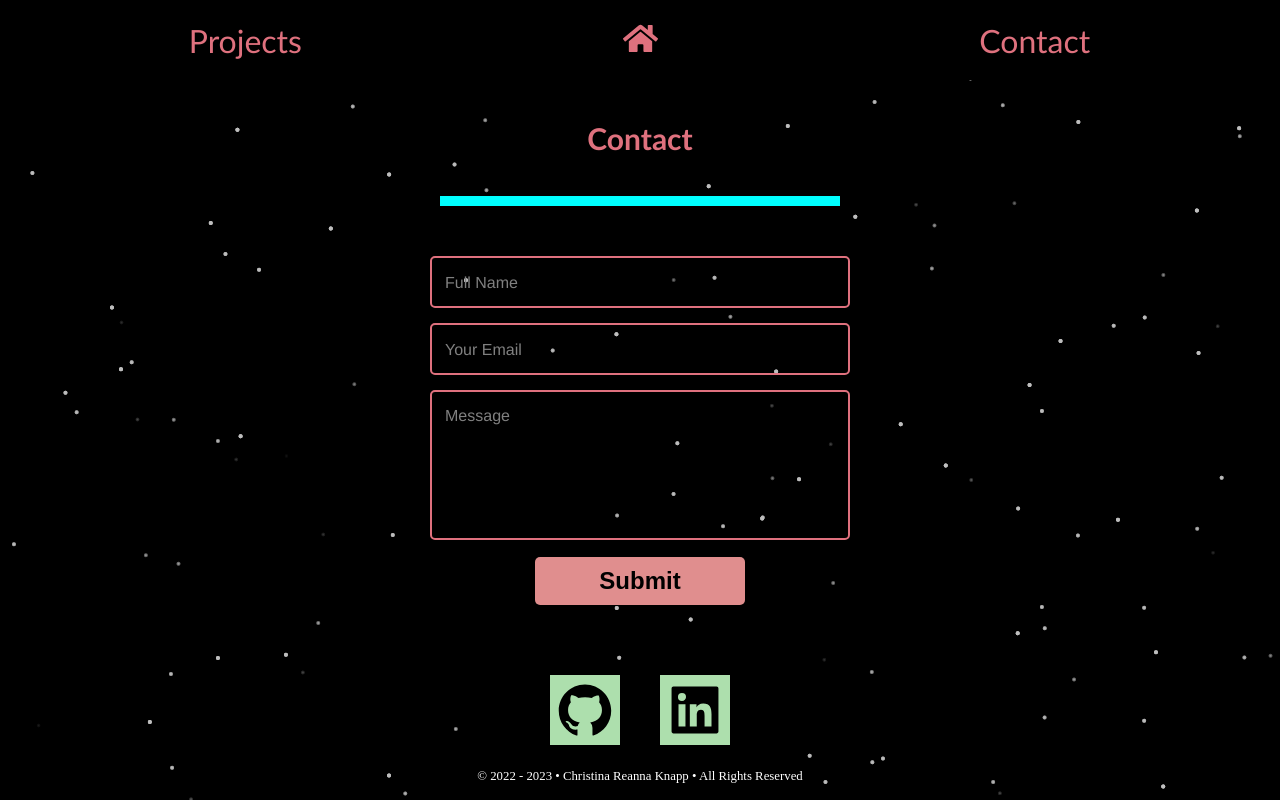
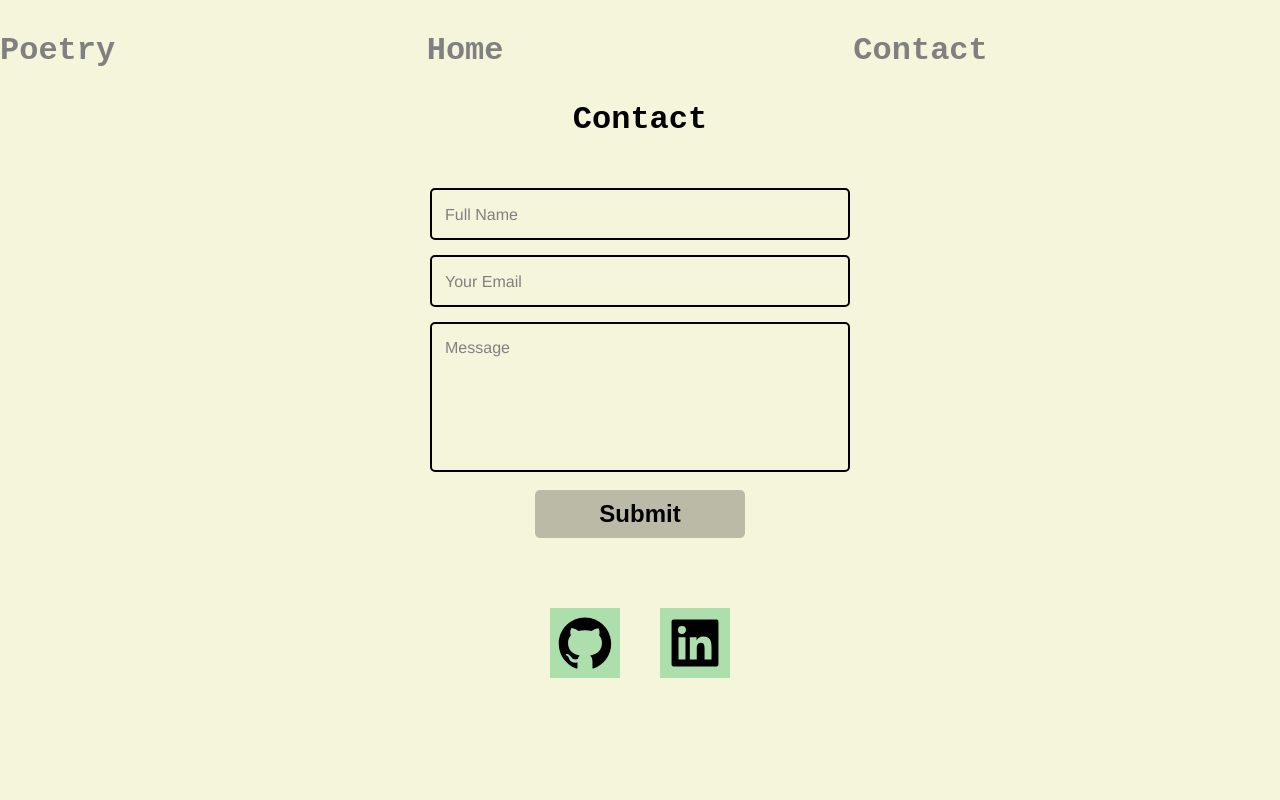
Before and after one commit to christinareanna/christinareanna.github.io, a React (Create React App) app: page /contact in a window 1280 px wide. Built offline with nearby package versions, Linux system fonts and the light colour scheme.

Commit message:
Redo site

```diff
--- a/package.json
+++ b/package.json
@@ -7,7 +7,7 @@
     "@testing-library/jest-dom": "^5.16.1",
     "@testing-library/react": "^12.1.2",
     "@testing-library/user-event": "^13.5.0",
-    "bootstrap": "^5.1.3",
+    "bootstrap": "^5.3.0-alpha1",
     "emailjs-com": "^3.2.0",
     "hamburger-react": "^2.5.0",
     "react": "^17.0.2",
--- a/src/App.css
+++ b/src/App.css
@@ -4,29 +4,9 @@
   box-sizing: border-box;
 }
 
-/* width */
-::-webkit-scrollbar {
-  width: 10px;
-}
-
-/* Track */
-::-webkit-scrollbar-track {
-  background: linear-gradient(0deg, rgba(255, 0, 0, 1) 0%, rgba(7, 0, 211, 1) 100%);
-}
-
-/* Handle */
-::-webkit-scrollbar-thumb {
-  background: lime;
-}
-
-/* Handle on hover */
-::-webkit-scrollbar-thumb:hover {
-  background: #555;
-}
-
-
 .App {
   text-align: center;
+  font-family: monospace;
 }
 
 .foreground {
@@ -39,26 +19,25 @@
 .background {
   z-index: -1;
   position: fixed;
-  background-color: #000000;
+  background-color: beige;
   width: 100%;
   height: 100%;
 }
 
 .footer {
-  color: white;
+  color: beige;
   font-size: clamp(.8rem, 1vw, .9rem);
   margin: 10px 30px;
-  font-family: 'Times New Roman', Times, serif;
 }
 
 #target {
-  background-color: black;
+  background-color: beige;
   min-height: 30px;
   min-width: 60%;
   font-size: clamp(1rem, .5rem + 5vw, 5rem);
   text-align: center;
   padding: 1rem 0;
-  color: #addfad;
+  color: black;
   animation: slideRight 2s ease-in-out;
 }
 
@@ -74,13 +53,13 @@
 }
 
 #desc {
-  background-color: black;
+  background-color: beige;
   min-width: 30%;
   min-height: 80px;
   text-align: center;
   font-size: clamp(.6rem, .5rem + 5vw, 2rem);
   padding: 0 2rem;
-  color: white;
+  color: black;
   animation: slideIn 2s ease-in-out;
 }
 
@@ -104,26 +83,25 @@ body {
 h1, h2 {
   /* font-size: clamp(1rem, 5vw, 2rem); */
   font-size: clamp(.5rem, .5rem + 5vw, 2rem);
-  font-family: 'Gill Sans', 'Gill Sans MT', Calibri, 'Helvetica', sans-serif;
   color: black;
   text-align: center;
 }
 
 .home-title {
-  color: white;
+  color: black;
 }
 
 /* .img-div {
   min-width: 30rem;
 } */
 
-.link {
+/* .link {
   text-align: center;
   text-decoration: none;
   color: #df717e;
   justify-content: center;
   padding: 5rem 0;
-}
+} */
 
 /* .pikachu {
   max-width: 40%;
@@ -147,7 +125,7 @@ h1, h2 {
   max-width: 400px;
   height: auto;
   align-items: center;
-  border: 2px solid black;
+  border-radius: 100%;
 }
 
 /* .thinkful {
@@ -203,7 +181,6 @@ h1, h2 {
   /* color: black; */
   /* min-width: 60%; */
   background: rgb(152, 181, 182);
-  font-family: 'Gill Sans', 'Gill Sans MT', Calibri, 'Trebuchet MS', sans-serif;
   text-align: center;
   padding: 0.8rem;
   font-size: clamp(.5rem, .2rem + 5vw, 2rem);
@@ -219,7 +196,6 @@ h1, h2 {
 .global {
   /* font-size: clamp(.5rem, 5vw, 2rem); */
   /* font-size: clamp(16px, 4vw, 22px); */
-  font-family: 'Gill Sans', 'Gill Sans MT', Calibri, 'Trebuchet MS', sans-serif;
   color: black;
   max-width: 100%;
   text-align: center;
@@ -239,13 +215,9 @@ h1, h2 {
   /* padding: 20px; */
 }
 
-.read-more {
-  color: white;
-}
 
-.passion-explain {
+/* .passion-explain {
   background: rgb(0, 99, 173, 0.3);
-  font-family: 'Gill Sans', 'Gill Sans MT', Calibri, 'Trebuchet MS', sans-serif;
   text-align: center;
   font-size: clamp(.4rem, .2rem + 5vw, 1.5rem);
   -webkit-transform: scale(0.8);
@@ -255,34 +227,16 @@ h1, h2 {
 }
 
 .paragraph-explain {
-  font-family: 'Gill Sans', 'Gill Sans MT', Calibri, 'Trebuchet MS', sans-serif;
   color: #addfad;
   max-width: 100%;
   padding: 20px;
   text-align: center;
-}
+} */
 
-/* the icon isn't centered within the button and i don't have time so come back to wrestle with it */
-.readmore-btn {
-  color: black;
-  background-color: #e08e8e;
-  font-family: 'Montserrat', Arial, Helvetica, sans-serif;
-  width: 200px;
-  border-radius: 5px;
-  border: 0;
-  cursor: pointer;
-  font-size: clamp(.3rem, .2rem + 5vw, 1.2rem);
-  margin: 1rem;
-  padding-top: 1rem;
-  padding-bottom: 1rem;
-  transition: all 0.3s;
-  font-weight: 700;
-}
 
 .button {
   color: black;
-  background-color: #e08e8e;
-  font-family: 'Montserrat', Arial, Helvetica, sans-serif;
+  background-color: rgba(0, 0, 0, 0.239);
   width: 200px;
   border-radius: 5px;
   border: 0;
@@ -312,12 +266,11 @@ hr {
   max-width: 400px;
   margin-right: auto;
   margin-left: auto;
-  background-color: aqua;
-  border: #000000;
-  height: 10px;
+  background-color: black;
+  height: 8px;
 }
 
-.blog-container {
+/* .blog-container {
   height: 100%;
   text-align: center;
   justify-content: center;
@@ -327,7 +280,6 @@ hr {
 }
 
 .blog-title {
-  font-family: 'Gill Sans', 'Gill Sans MT', Calibri, 'Trebuchet MS', sans-serif;
   color: black;
   min-width: 60%;
   text-align: center;
@@ -337,14 +289,12 @@ hr {
 }
 
 .project-title {
-  font-family: 'Gill Sans', 'Gill Sans MT', Calibri, 'Trebuchet MS', sans-serif;
   color: black;
   min-width: 60%;
   text-align: center;
 }
 
 .project-container {
-  font-family: 'Gill Sans', 'Gill Sans MT', Calibri, 'Trebuchet MS', sans-serif;
   color: black;
   min-width: 60%;
   text-align: center;
@@ -358,11 +308,10 @@ hr {
   height: auto;
   align-items: center;
   border: 2px solid black;
-}
+} */
 
 
 .blog {
-  font-family: 'Gill Sans', 'Gill Sans MT', Calibri, 'Trebuchet MS', sans-serif;
   color: black;
   max-width: 100%;
   text-align: center;
--- a/src/App.js
+++ b/src/App.js
@@ -1,5 +1,5 @@
 import "./App.css";
-import ParticleBackground from "./ParticleBackground";
+// import ParticleBackground from "./ParticleBackground";
 import { BrowserRouter as Router, Routes, Route } from "react-router-dom";
 import Home from "./pages/Home";
 // import Blogs from "./pages/Blogs";
@@ -7,6 +7,7 @@ import Contact from "./pages/Contact";
 import NoPage from "./pages/NoPage";
 import Navbar from "./components/Navbar";
 import Projects from "./pages/Projects";
+import { Poetry } from "./pages/Poems";
 import { Footer } from "./components/Footer";
 
 // added the nav bar
@@ -19,7 +20,7 @@ function App() {
           <Routes>
             <Route exact path="/" element={<Home />} />
             {/* <Route path="/blogs" element={<Blogs />} /> */}
-            <Route path="/projects" element={<Projects />} />
+            <Route path="/poetry" element={<Poetry />} />
             <Route path="/contact" element={<Contact />} />
             <Route path="*" element={<NoPage />} />
           </Routes>
@@ -27,7 +28,7 @@ function App() {
         <Footer />
       </div>
       <div className="background">
-        <ParticleBackground />
+        {/* <ParticleBackground /> */}
       </div>
     </div>
   );
--- a/src/ParticleBackground.js
+++ b/src/ParticleBackground.js
@@ -1,10 +1,10 @@
-import React from "react";
-import Particles from "react-tsparticles"
-import particlesConfig from "./config/particle-config";
+// import React from "react";
+// import Particles from "react-tsparticles"
+// import particlesConfig from "./config/particle-config";
 
-export default function ParticleBackground() {
-    return (
-        <Particles
-        params={particlesConfig}></Particles>
-    )
-}
+// export default function ParticleBackground() {
+//     return (
+//         <Particles
+//         params={particlesConfig}></Particles>
+//     )
+// }
--- a/src/components/ContactForm.css
+++ b/src/components/ContactForm.css
@@ -42,7 +42,7 @@ Form {
     border-radius: 5px;
     line-height: 22px;
     background-color: transparent;
-    border: 2px solid #df717e;
+    border: 2px solid black;
     transition: all 0.3s;
     padding: 13px;
     margin-bottom: 15px;
@@ -62,7 +62,7 @@ input::placeholder {
 }
 
 .contact-button {
-    background: #e08e8e;
+    background: rgba(0, 0, 0, 0.239);
     font-family: 'Montserrat', Arial, Helvetica, sans-serif;
     width: 50%;
     border-radius: 5px;
@@ -78,7 +78,7 @@ input::placeholder {
 }
 
 .contact-button:hover {
-    background: #e08e8e;
+    background: black;
 }
 
 /* textarea {
--- a/src/components/Navbar/NavbarElements.js
+++ b/src/components/Navbar/NavbarElements.js
@@ -1,6 +1,5 @@
 // style components
-import styled from 'styled-components'
-import { NavLink as Link } from 'react-router-dom'
+import styled from 'styled-components';
 
 export const Nav = styled.nav`
     background: #000;
@@ -19,23 +18,14 @@ export const Nav = styled.nav`
 export const NavbarContainer = styled.div`
 display: flex;
 justify-content: space-between;
-height: 80px;
+height: 6rem;
+background-color: beige;
 z-index: 1;
 width: 100%;
-padding: 0 24px;
-max-width: 2100px;
+max-width: 100%;
 `
 
-export const NavLogo = styled(Link)`
-color: white;
-justify-self: flex-start;
-cursor: pointer;
-font-size: 1.5rem;
-display: flex;
-align-items: center;
-font-weight: bold;
-text-decoration: none;
-`
+
 
 export const MobileIcon = styled.div`
 display: none;
@@ -52,13 +42,23 @@ display: none;
 `
 
 export const NavMenu = styled.ul`
+text-decoration: none;
 display: flex;
-height: "200px";
+height: 6em;
 align-items: center;
 list-style: none;
 text-align: center;
 margin: 0;
 padding: 0;
+font-family: monospace;
+font-size: 1rem;
+background-color: beige;
+width: 100%;
+max-width: 100%;
+color: white;
+justify-content: center;
+
+
 @media screen and (max-width: 768px) {
     display: none;
 }
@@ -66,5 +66,6 @@ padding: 0;
 
 export const NavItem = styled.li`
 margin-top: 20px;
-height: "200px";
+text-decoration: none;
+width: 100%;
 `
--- a/src/components/Navbar/index.js
+++ b/src/components/Navbar/index.js
@@ -1,28 +1,37 @@
 import React from "react";
 import { Link } from "react-router-dom";
-import { FaHome } from "react-icons/fa";
+// import { FaHome } from "react-icons/fa";
+import styled from 'styled-components';
 import { Nav, NavbarContainer, NavMenu, NavItem } from "./NavbarElements";
 
+const StyledLink = styled(Link)`
+color: grey;
+justify-self: flex-start;
+cursor: pointer;
+font-size: 2rem;
+display: flex;
+justify-content: center;
+align-items: center;
+font-weight: bold;
+text-decoration: none;
+`
 
 const Navbar = () => {
+
     return (
         // come back to make styling global
         <>
             <Nav>
                 <NavbarContainer>
-                    <NavMenu style={{ fontFamily: "calibri", width: "100%", maxWidth: "100%", justifyContent: "center" }}>
-                        <NavItem id="projects" style={{ width: "100%", margin: "3rem" }}>
-                            <Link to="/projects" style={{ color: "#df717e", textDecoration: "none" }}><div style={{ display: "flex", justifyContent: "center" }}><span style={{ fontSize: "2em" }}>Projects</span></div></Link>
+                    <NavMenu>
+                        <NavItem id="Poetry">
+                            <StyledLink to="/poetry">Poetry</StyledLink>
                         </NavItem>
-                        <NavItem id="home" style={{ width: "100%", margin: "0px", padding: "0px" }}>
-                            <Link to="/" style={{ color: "#df717e", textDecoration: "none" }}><div style={{ display: "flex", justifyContent: "center" }}><span><FaHome size={35} /></span></div></Link>
+                        <NavItem id="home">
+                            <StyledLink to="/">Home</StyledLink>
                         </NavItem>
-                        {/* <NavItem id="blogs" style={{ width: "100%", margin: "3rem" }}>
-                            <Link to="/blogs" style={{ color: "#df717e", textDecoration: "none" }}><div style={{display: "flex", justifyContent: "center"}}><span style={{fontSize: "2em"}}>Blogs</span></div></Link>
-                        </NavItem> */}
-
-                        <NavItem id="contact" style={{ width: "100%", margin: "3rem" }}>
-                            <Link to="/contact" style={{ color: "#df717e", textDecoration: "none" }}><div style={{ display: "flex", justifyContent: "center" }}><span style={{ fontSize: "2em" }}>Contact</span></div></Link>
+                        <NavItem id="contact">
+                            <StyledLink to="/contact">Contact</StyledLink>
                         </NavItem>
                     </NavMenu>
                 </NavbarContainer>
--- a/src/components/Sidebar/index.js
+++ b/src/components/Sidebar/index.js
@@ -36,8 +36,8 @@ const Sidebar = () => {
     return isSidebarShowing ? (
       <SidebarWrapper>
         <SidebarMenu>
-          <SidebarItem aria-label="View Projects" id="projects">
-            <Link to="/projects" className="link" onClick={toggle}>Projects</Link>
+          <SidebarItem aria-label="View Poetry" id="poetry">
+            <Link to="/poetry" className="link" onClick={toggle}>Poetry</Link>
           </SidebarItem>
           {/* <SidebarItem aria-label="View Blogs" id="blogs">
             <Link to="/blogs" className="link" onClick={toggle}>Blogs</Link>
--- a/src/pages/Contact.js
+++ b/src/pages/Contact.js
@@ -5,18 +5,10 @@ import Sidebar from "../components/Sidebar";
 const Contact = ({ isOpen, toggle }) => {
     return (
         <>
-            {/* <div className='sidebar'>
-                <Sidebar isopen={isOpen} toggle={toggle} />
-            </div> */}
-            {/* <Navbar />
-            <h3 className="contact">Contact</h3>
-            <hr style={{ border: "none" }} />
-            <ContactForm /> */}
             <div className='sidebar'>
                 <Sidebar isopen={isOpen} toggle={toggle} />
             </div>
-            <h1 className="contact">Contact</h1>
-            <hr style={{ border: "none" }} />
+            <h1 className="heading">Contact</h1>
             <ContactForm />
         </>
     )
--- a/src/pages/NoPage.js
+++ b/src/pages/NoPage.js
@@ -7,7 +7,7 @@ const NoPage = () => {
     return (
         <>
             <img className="pikachu" src={Pikachu} alt="surprised pikachu face because nothing is here lol" />
-            <h2 style={{ color: "white" }}>OH NO NOTHING IS HERE WHAT HAVE YOU DONE?!?</h2>
+            <h2 style={{ color: "black" }}>OH NO NOTHING IS HERE WHAT HAVE YOU DONE?!?</h2>
             <Link to="/"><button className="button">Go Home</button></Link>
         </>
     )
--- /dev/null
+++ b/src/pages/Poems.js
@@ -0,0 +1,116 @@
+import React from "react";
+import Sidebar from '../components/Sidebar';
+
+export const Poetry = ({ isOpen, toggle }) => {
+    return (
+        <>
+            <div className='sidebar'>
+                <Sidebar isopen={isOpen} toggle={toggle} />
+            </div>
+            {/* <Navbar /> */}
+            <h1 className='heading'>Poetry</h1>
+            <h3 style={{margin: "2rem"}}>Just a teaser of some of my poems.</h3>
+            <div class="card text-bg-secondary" style={{margin: "2rem"}}>
+                <div class="card-header">White Space</div>
+                <div class="card-body text-center text-center">
+                    <h5 class="card-title">01.13.2023</h5>
+                    <p class="card-text">
+                        I have no more space
+                        <br />
+                        To give you any room on my canvas
+                        <br />
+                        The begetter dancing with secrets and intention
+                        <br />
+                        To hoard as much space possible
+                        <br />
+                        For the quintessential concocted survival
+                        <br />
+                        Love is a painting with rigget brush strokes
+                        <br />
+                        And if I'm not the one holding that brush
+                        <br />
+                        Then the colors will leak
+                        <br />
+                        And will slovenly fuse
+                        <br />
+                        My frame is carefully crafted with
+                        <br />
+                        Dimension, decision, and stinginess
+                        <br />
+                        What they see is the smooth edges
+                        <br />
+                        That are soft to the touch
+                        <br />
+                        What they didn't see
+                        <br />
+                        Is how much cutting and sanding it took
+                        <br />
+                        To get it that way
+                    </p>
+                </div>
+            </div>
+            <hr />
+            <div class="card text-bg-secondary" style={{margin: "2rem"}}>
+                <div class="card-header">The Undoing</div>
+                <div class="card-body text-center">
+                    <h5 class="card-title">03.08.2021</h5>
+                    <p class="card-text">
+                        I never enjoyed physical affection
+                        <br />
+                        But feeling you
+                        <br />
+                        Reminded me
+                        <br />
+                        That everything I needed from you
+                        <br />
+                        Was everything I needed from myself
+                        <br />
+                        Maybe this is why
+                        <br />
+                        It was so difficult
+                        <br />
+                        To untie our knots
+                        <br />
+                        Now I can untangle my own
+                        <br />
+                        Because of you
+                    </p>
+                </div>
+            </div>
+            <hr />
+            <div class="card text-bg-secondary" style={{margin: "2rem"}}>
+                <div class="card-header">Who Are We</div>
+                <div class="card-body text-center">
+                    <h5 class="card-title">09.04.2017</h5>
+                    <p class="card-text">
+                        A wanderer in the lands familiar
+                        <br />
+                        Longing for a presence unsure I've felt before
+                        <br />
+                        A glimmer in the light that I pass
+                        <br />
+                        A reflection of a young boy with a candy bar
+                        <br />
+                        Makes me ponder the existence of us
+                        <br />
+                        We as the species that roam so free
+                        <br />
+                        Yet so scared and jaded of the pain we feel
+                        <br />
+                        The fears so high you need a ladder to climb
+                        <br />
+                        To pick those fears off of the stem
+                        <br />
+                        Would leave just the petals
+                        <br />
+                        But I can't decide what's worse
+                        <br />
+                        The plant no longer being whole
+                        <br />
+                        Or our souls not maintaining love anymore
+                    </p>
+                </div>
+            </div>
+        </>
+    )
+}
```
Also changed, not shown: src/pages/Home.js (+7 -40 lines), src/newheroimg.jpeg (added), 2 other files (tests, documents, lock files or other folders).
